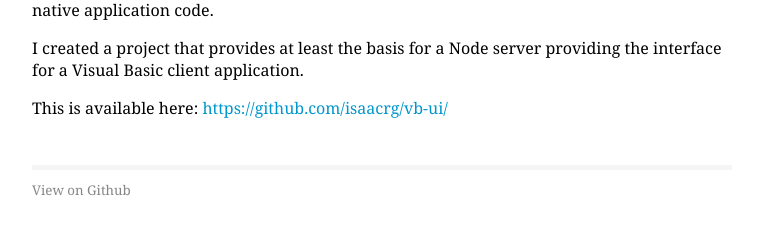
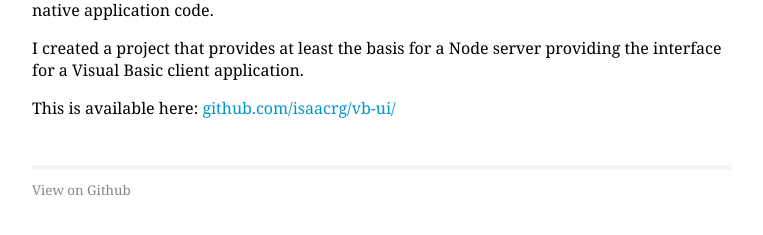
Before and after one commit to ir-g/ir-g.github.io, a Jekyll site: the page built from _posts/2016-03-30-vb-ui.md, in a window 1280 px wide. Shown: the part 328-563 px from the top of the page, without its empty margins (258-1021 px from the left). Built offline with Jekyll 4.4.1, drawn with Linux system fonts in a browser that asks for light colours; some of the changed lines change nothing that is shown.

Commit message:
Update 2016-03-30-vb-ui.md

```diff
--- a/_posts/2016-03-30-vb-ui.md
+++ b/_posts/2016-03-30-vb-ui.md
@@ -13,4 +13,4 @@ The typical issue with developing applications, is that the User Interface has t
 
 I created a project that provides at least the basis for a Node server providing the interface for a Visual Basic client application.
 
-This is available here: <https://github.com/isaacrg/vb-ui/>
+This is available here: [github.com/isaacrg/vb-ui/](https://github.com/isaacrg/vb-ui/)
```
